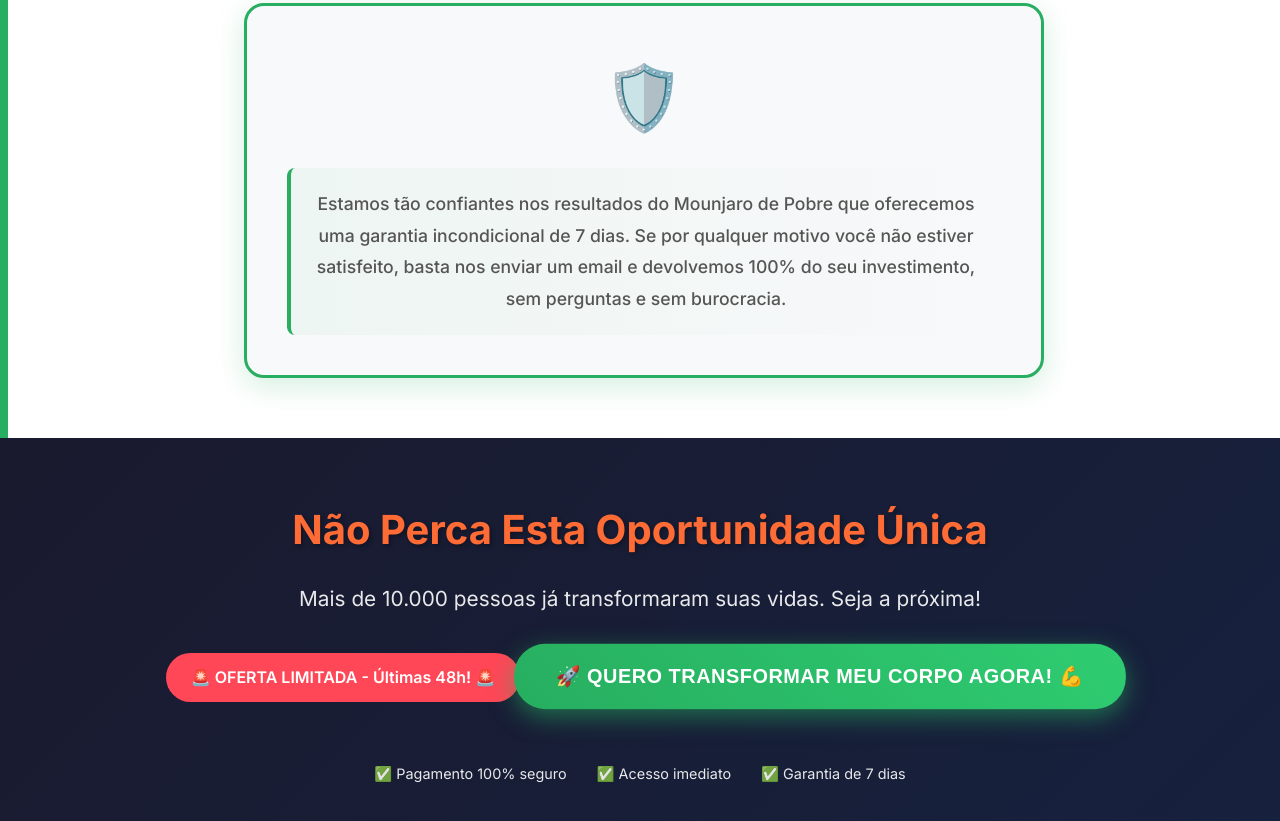
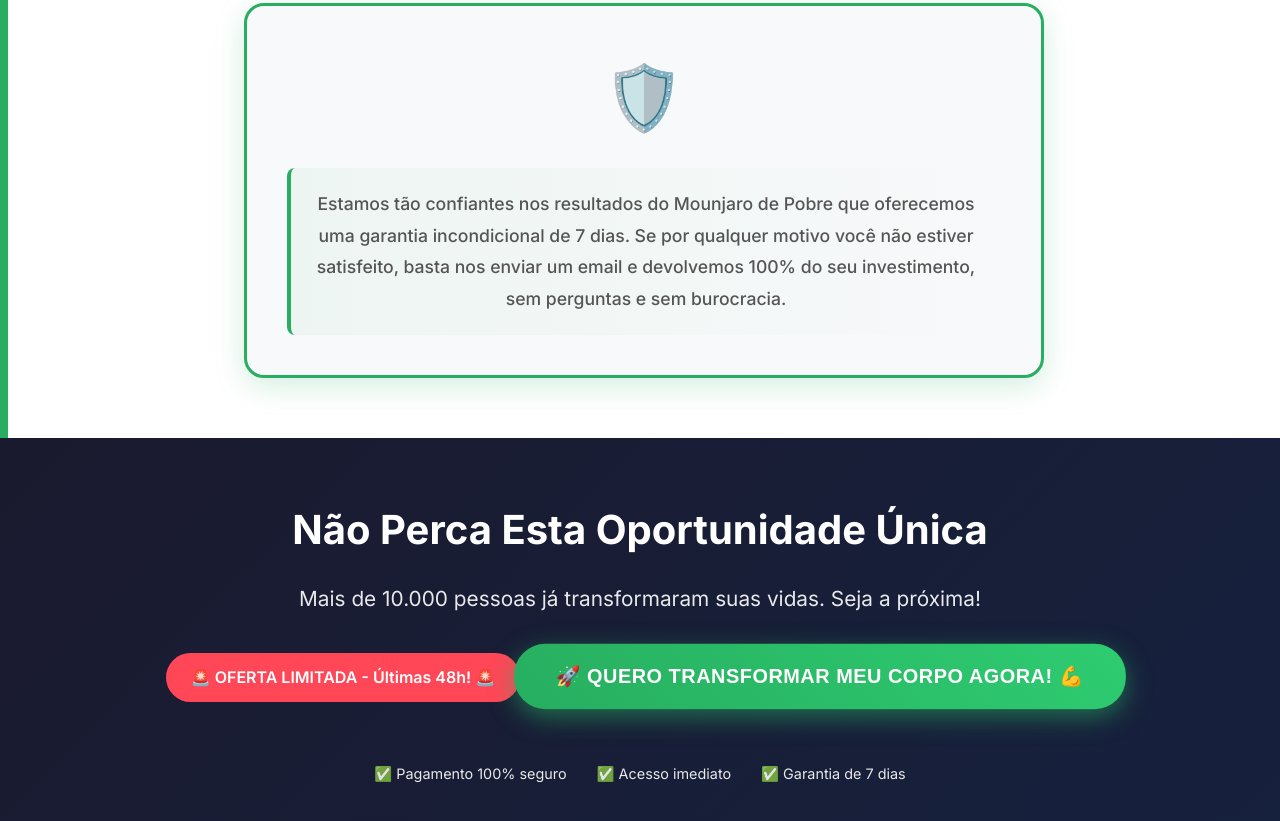
Before and after one commit to brunodutras/mounjaroinovador1, a plain HTML site: page index.html in a window 1280 px wide. Shown: the part 3885-4706 px from the top of the page. Drawn offline with Linux system fonts and the light colour scheme.

Commit message:
Destaca apenas Oportunidade Única em laranja, resto do h2 em branco

```diff
--- a/index.html
+++ b/index.html
@@ -238,7 +238,7 @@
     <!-- Final CTA Section -->
     <section class="final-cta">
         <div class="container">
-            <h2>Não Perca Esta Oportunidade Única</h2>
+            <h2>Não Perca Esta <span class="highlight">Oportunidade Única</span></h2>
             <p class="cta-subtitle">Mais de 10.000 pessoas já transformaram suas vidas. Seja a próxima!</p>
 
             <div class="urgency-banner">
--- a/styles.css
+++ b/styles.css
@@ -496,8 +496,7 @@ body {
 .final-cta h2 {
     font-size: 2.5rem;
     margin-bottom: 20px;
-    color: #ff6b35;
-    text-shadow: 2px 2px 4px rgba(0,0,0,0.3);
+    color: white;
 }
 
 .cta-subtitle {
```
